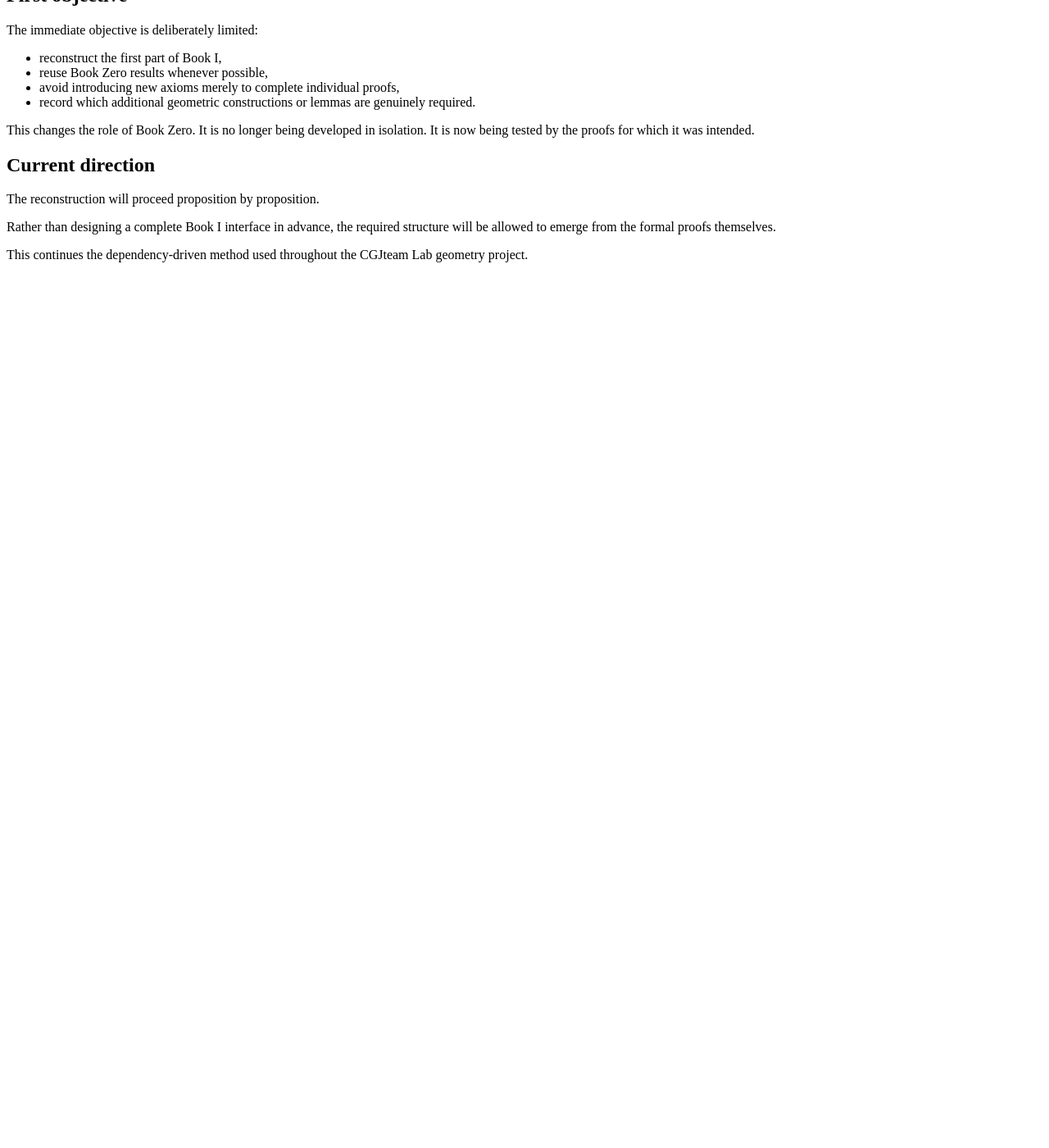
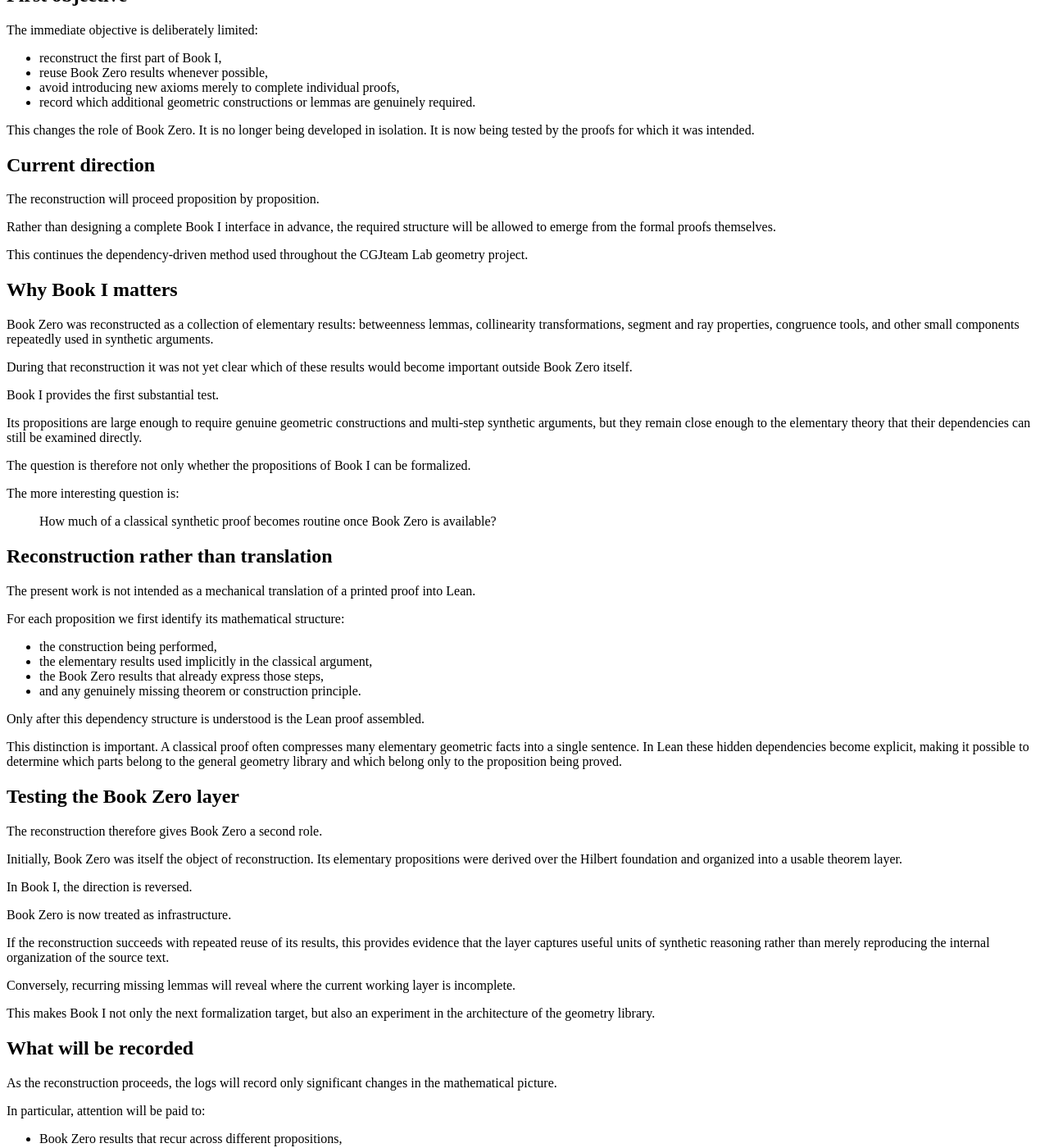
Before and after one commit to cgjteam/cgjteam.github.io, a Jekyll site: the page built from log-045.md, in a window 1280 px wide and 1400 px high, scrolled down 270 px. Shown: the whole window at 82% size. Built offline with Jekyll 4.4.1, drawn with Linux system fonts in a browser that asks for light colours; comment, search, counter and statistics services are not loaded; our own code applies the rules of GitHub Pages for plain Markdown files; before the commit the page ends 900 px from its top, so only the background shows below that; some of the changed text lies outside the part shown.

Commit message:
Update log-045.md

```diff
--- a/log-045.md
+++ b/log-045.md
@@ -30,3 +30,90 @@ The reconstruction will proceed proposition by proposition.
 Rather than designing a complete Book I interface in advance, the required structure will be allowed to emerge from the formal proofs themselves.
 
 This continues the dependency-driven method used throughout the CGJteam Lab geometry project.
+
+## Why Book I matters
+
+Book Zero was reconstructed as a collection of elementary results:
+betweenness lemmas, collinearity transformations, segment and ray
+properties, congruence tools, and other small components repeatedly used
+in synthetic arguments.
+
+During that reconstruction it was not yet clear which of these results
+would become important outside Book Zero itself.
+
+Book I provides the first substantial test.
+
+Its propositions are large enough to require genuine geometric
+constructions and multi-step synthetic arguments, but they remain close
+enough to the elementary theory that their dependencies can still be
+examined directly.
+
+The question is therefore not only whether the propositions of Book I
+can be formalized.
+
+The more interesting question is:
+
+> How much of a classical synthetic proof becomes routine once Book Zero
+> is available?
+
+## Reconstruction rather than translation
+
+The present work is not intended as a mechanical translation of a
+printed proof into Lean.
+
+For each proposition we first identify its mathematical structure:
+
+- the construction being performed,
+- the elementary results used implicitly in the classical argument,
+- the Book Zero results that already express those steps,
+- and any genuinely missing theorem or construction principle.
+
+Only after this dependency structure is understood is the Lean proof
+assembled.
+
+This distinction is important. A classical proof often compresses many
+elementary geometric facts into a single sentence. In Lean these hidden
+dependencies become explicit, making it possible to determine which
+parts belong to the general geometry library and which belong only to
+the proposition being proved.
+
+## Testing the Book Zero layer
+
+The reconstruction therefore gives Book Zero a second role.
+
+Initially, Book Zero was itself the object of reconstruction. Its
+elementary propositions were derived over the Hilbert foundation and
+organized into a usable theorem layer.
+
+In Book I, the direction is reversed.
+
+Book Zero is now treated as infrastructure.
+
+If the reconstruction succeeds with repeated reuse of its results, this
+provides evidence that the layer captures useful units of synthetic
+reasoning rather than merely reproducing the internal organization of
+the source text.
+
+Conversely, recurring missing lemmas will reveal where the current
+working layer is incomplete.
+
+This makes Book I not only the next formalization target, but also an
+experiment in the architecture of the geometry library.
+
+## What will be recorded
+
+As the reconstruction proceeds, the logs will record only significant
+changes in the mathematical picture.
+
+In particular, attention will be paid to:
+
+- Book Zero results that recur across different propositions,
+- new constructions required by Book I,
+- proof patterns that may deserve reusable theorems or tactics,
+- and dependencies that reveal a boundary between elementary,
+  neutral, and specifically Euclidean reasoning.
+
+The objective is not to predict this architecture in advance.
+
+As with the earlier stages of the project, it should emerge from the
+formal proofs.
```
